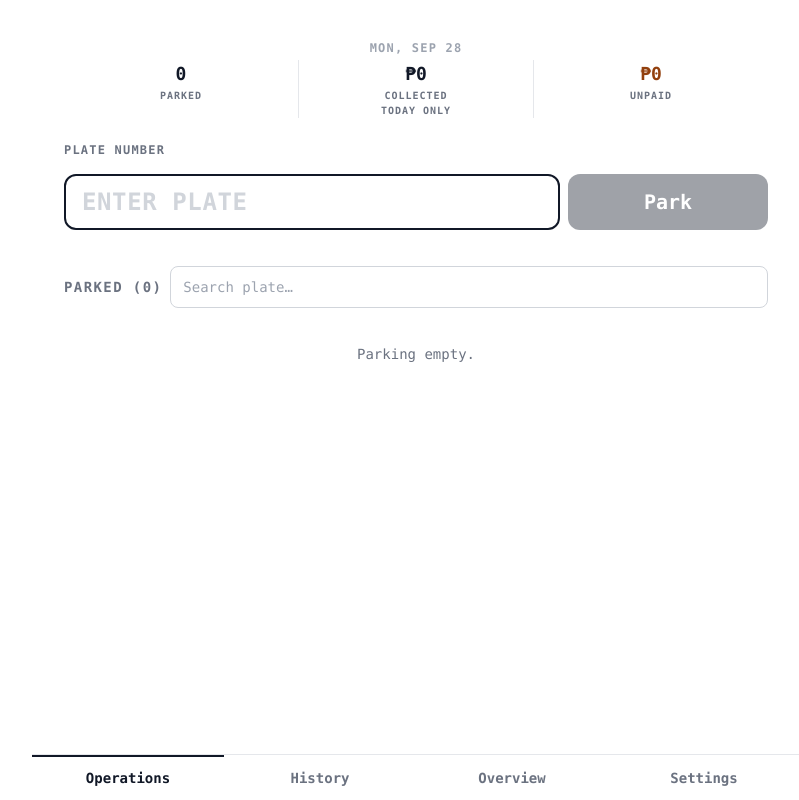
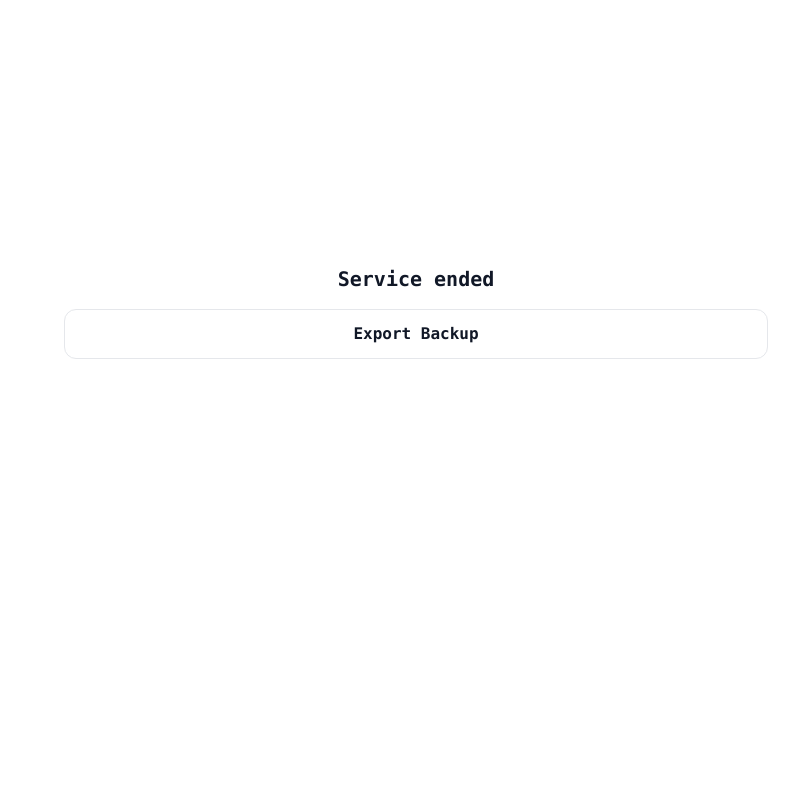
Before and after one commit to Captless/Motor-Parking-System, a React (Vite) app: page / in a window 1280 px wide. Shown: the whole page, without its empty margins (224-1023 px from the left). Built offline with nearby package versions, Linux system fonts and the light colour scheme.

Commit message:
Release 1.0.5: service ended

```diff
--- a/package.json
+++ b/package.json
@@ -1,6 +1,6 @@
 {
   "name": "motor-parking-system",
-  "version": "1.0.4",
+  "version": "1.0.5",
   "description": "",
   "type": "module",
   "scripts": {
--- a/src/app/App.tsx
+++ b/src/app/App.tsx
@@ -1,6 +1,14 @@
 import { NavLink, Outlet } from 'react-router-dom';
 import { ToastProvider } from './toast'; import ErrorBoundary from './ErrorBoundary'; import SwUpdater from './swUpdate';
+import { ACCESS_REVOKED } from '../lib/access'; import Lockout from './Lockout';
 export default function App() {
+  if (ACCESS_REVOKED) {
+    // Kill switch: lock wall only. SwUpdater stays mounted so a future
+    // build can still arrive; export keeps the owner's records reachable.
+    return (<ToastProvider><SwUpdater /><div className="mx-auto min-h-screen flex flex-col max-w-md lg:max-w-3xl">
+      <main className="flex-1 p-4 pt-[max(1rem,env(safe-area-inset-top))] lg:p-8"><ErrorBoundary><Lockout /></ErrorBoundary></main>
+    </div></ToastProvider>);
+  }
   return (<ToastProvider><SwUpdater /><div className="mx-auto min-h-screen flex flex-col max-w-md lg:max-w-3xl">
     <main className="flex-1 p-4 pt-[max(1rem,env(safe-area-inset-top))] pb-[calc(var(--tabbar-h)+0.25rem+env(safe-area-inset-bottom))] lg:p-8 lg:pb-[calc(var(--tabbar-h)+2rem+env(safe-area-inset-bottom))]"><ErrorBoundary><Outlet /></ErrorBoundary></main>
     <nav className="fixed bottom-0 left-0 right-0 bg-white border-t border-gray-200 mx-auto flex max-w-md lg:max-w-3xl">
--- /dev/null
+++ b/src/app/Lockout.tsx
@@ -0,0 +1,34 @@
+import { useState, type ReactElement } from 'react';
+import { exportBackup } from '../db/parkingRepository';
+import { backupFilename, downloadTextFile } from '../lib/report';
+import { useToast } from './toast';
+import { LOCK_TITLE } from '../lib/access';
+
+/** Lock wall: service message plus data export. No nav, no operations. */
+export default function Lockout(): ReactElement {
+  const toast = useToast();
+  const [busy, setBusy] = useState(false);
+
+  const doExport = async (): Promise<void> => {
+    if (busy) return;
+    setBusy(true);
+    try {
+      const b = await exportBackup();
+      downloadTextFile(backupFilename(), JSON.stringify(b, null, 2), 'application/json');
+      toast.ok('Backup downloaded.');
+    } catch (e: unknown) {
+      toast.err(String((e as Error)?.message ?? e));
+    } finally {
+      setBusy(false);
+    }
+  };
+
+  return (
+    <div className="flex min-h-[70vh] flex-col items-center justify-center text-center space-y-4">
+      <h1 className="text-xl font-bold">{LOCK_TITLE}</h1>
+      <button className="w-full py-3 border rounded-xl font-semibold" onClick={doExport} disabled={busy}>
+        {busy ? 'Preparing…' : 'Export Backup'}
+      </button>
+    </div>
+  );
+}
--- /dev/null
+++ b/src/lib/access.ts
@@ -0,0 +1,5 @@
+/** Kill switch. True = app renders the lock wall only (no operations, history, settings). */
+export const ACCESS_REVOKED = true;
+
+/** Copy shown on the lock wall. */
+export const LOCK_TITLE = 'Service ended';
```
Also changed, not shown: 3 other files (tests, documents, lock files or other folders).
